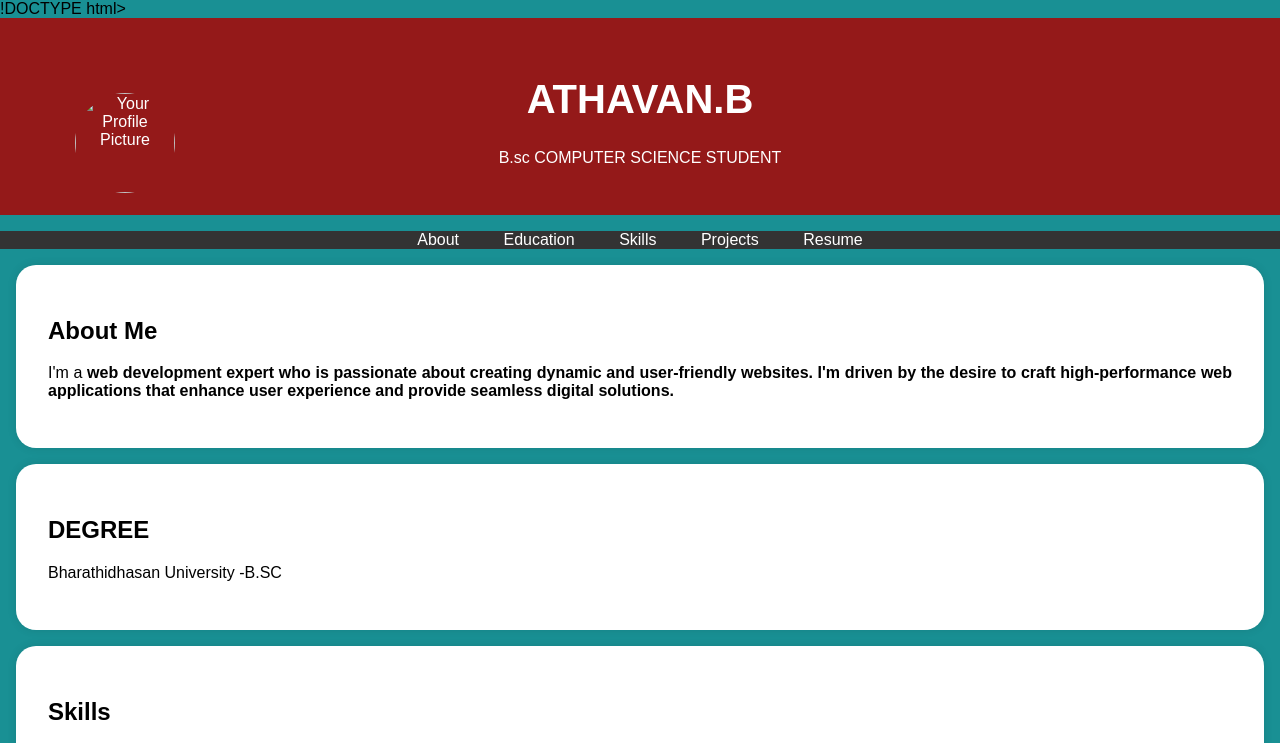
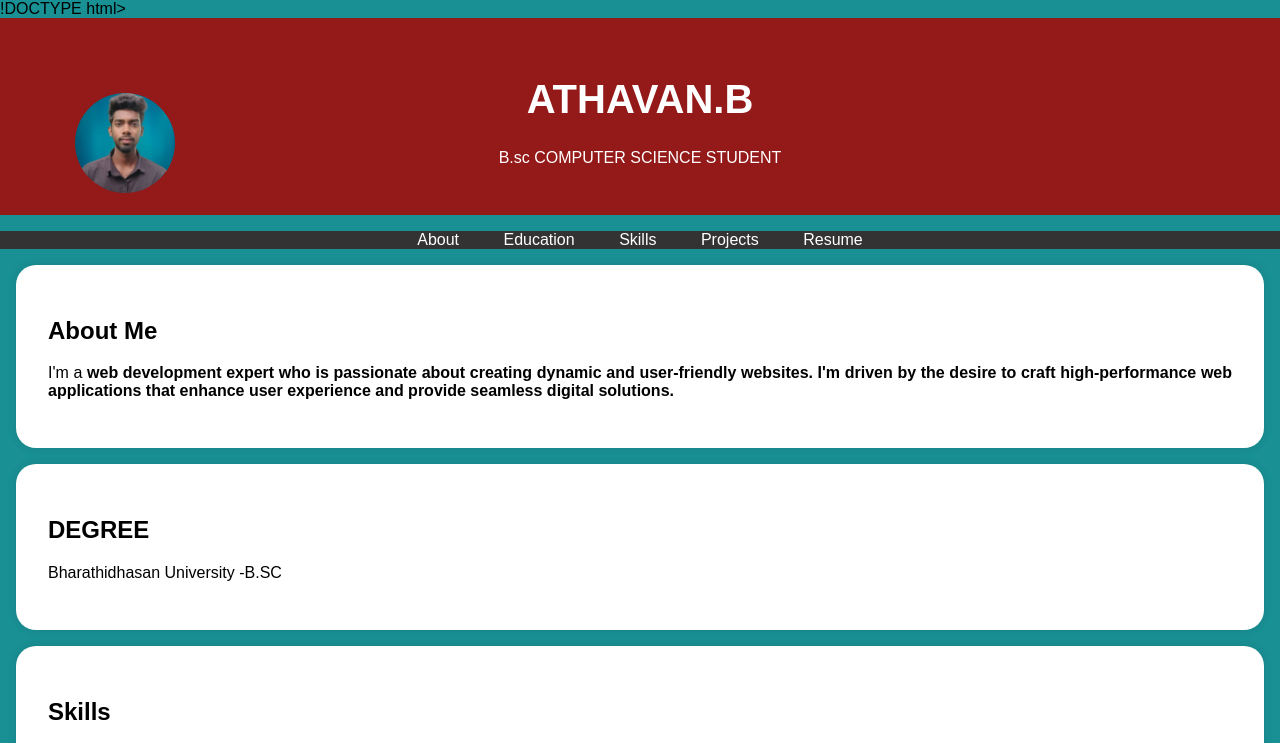
Before and after one commit to Athavan0313/Digital-Portfolio, a plain HTML site: page index.html in a window 1280 px wide. Shown: the top 743 px of the page. Drawn offline with Linux system fonts and the light colour scheme.

Commit message:
Update index.html

```diff
--- a/index.html
+++ b/index.html
@@ -95,7 +95,7 @@
     <header>
         <div class="header-content">
             <!-- Add your profile picture here -->
-            <img src="/storage/emulated/0/Pictures/Instagram/IMG_20240315_141337_385.jpgpassport photo.jpg" alt="Your Profile Picture" class="profile-picture">
+            <img src="IMG-20240903-WA0153.jpg" alt="Your Profile Picture" class="profile-picture">
             <h1>ATHAVAN.B</h1>
             <p>B.sc COMPUTER SCIENCE STUDENT</p>
         </div>
```
